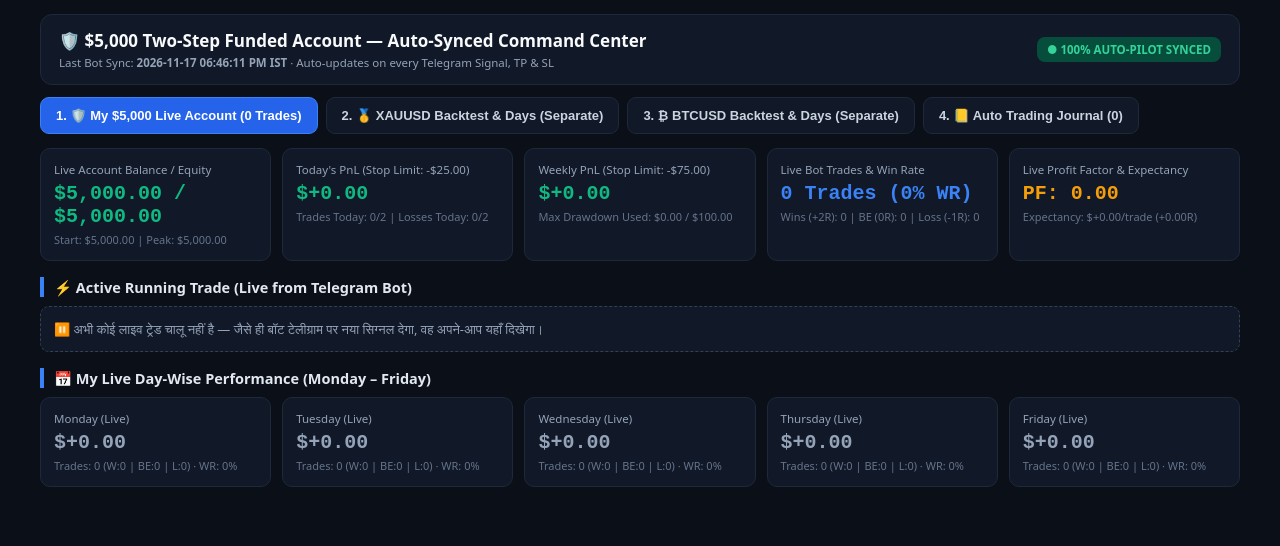
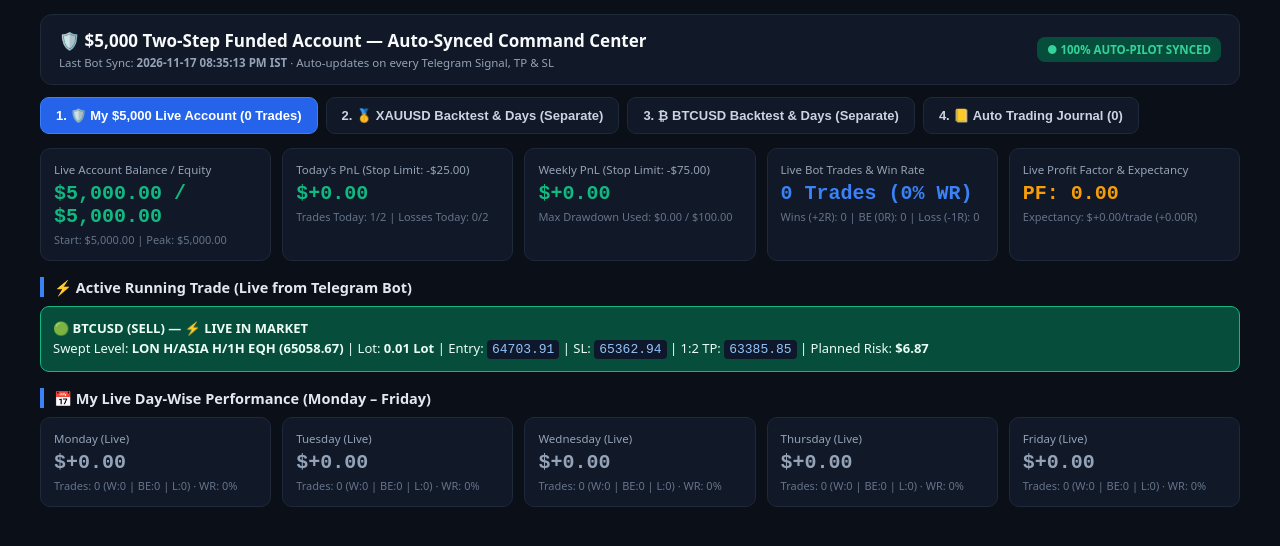
Before and after one commit to jeetuforvideo-hue/forex-trading, a plain HTML site: page index.html in a window 1280 px wide. Drawn offline with Linux system fonts and the light colour scheme.

Commit message:
Auto-sync live trade dashboard [skip ci]

```diff
--- a/index.html
+++ b/index.html
@@ -36,7 +36,7 @@
   <div class="hdr">
     <div>
       <h1>🛡️ $5,000 Two-Step Funded Account — Auto-Synced Command Center</h1>
-      <div style="font-size:11.5px;color:#94a3b8;margin-top:3px;">Last Bot Sync: <b>2026-11-17 06:46:11 PM IST</b> · Auto-updates on every Telegram Signal, TP & SL</div>
+      <div style="font-size:11.5px;color:#94a3b8;margin-top:3px;">Last Bot Sync: <b>2026-11-17 08:35:13 PM IST</b> · Auto-updates on every Telegram Signal, TP & SL</div>
     </div>
     <span class="badge">● 100% AUTO-PILOT SYNCED</span>
   </div>
@@ -59,7 +59,7 @@
       <div class="card">
         <div class="lbl">Today's PnL (Stop Limit: -$25.00)</div>
         <div class="val" style="color:#10b981">$+0.00</div>
-        <div class="sub">Trades Today: 0/2 | Losses Today: 0/2</div>
+        <div class="sub">Trades Today: 1/2 | Losses Today: 0/2</div>
       </div>
       <div class="card">
         <div class="lbl">Weekly PnL (Stop Limit: -$75.00)</div>
@@ -79,7 +79,7 @@
     </div>
 
     <div class="sec-title">⚡ Active Running Trade (Live from Telegram Bot)</div>
-    <div class='run-empty'>⏸️ अभी कोई लाइव ट्रेड चालू नहीं है — जैसे ही बॉट टेलीग्राम पर नया सिग्नल देगा, वह अपने-आप यहाँ दिखेगा।</div>
+    <div class='run-card'>🟢 <b>BTCUSD (SELL) — ⚡ LIVE IN MARKET</b><br>Swept Level: <b>LON H/ASIA H/1H EQH (65058.67)</b> | Lot: <b>0.01 Lot</b> | Entry: <code>64703.91</code> | SL: <code>65362.94</code> | 1:2 TP: <code>63385.85</code> | Planned Risk: <b>$6.87</b></div>
 
     <div class="sec-title">📅 My Live Day-Wise Performance (Monday – Friday)</div>
     <div class="grid"><div class='card'><div class='lbl'>Monday (Live)</div><div class='val' style='color:#94a3b8'>$+0.00</div><div class='sub'>Trades: 0 (W:0 | BE:0 | L:0) · WR: 0%</div></div><div class='card'><div class='lbl'>Tuesday (Live)</div><div class='val' style='color:#94a3b8'>$+0.00</div><div class='sub'>Trades: 0 (W:0 | BE:0 | L:0) · WR: 0%</div></div><div class='card'><div class='lbl'>Wednesday (Live)</div><div class='val' style='color:#94a3b8'>$+0.00</div><div class='sub'>Trades: 0 (W:0 | BE:0 | L:0) · WR: 0%</div></div><div class='card'><div class='lbl'>Thursday (Live)</div><div class='val' style='color:#94a3b8'>$+0.00</div><div class='sub'>Trades: 0 (W:0 | BE:0 | L:0) · WR: 0%</div></div><div class='card'><div class='lbl'>Friday (Live)</div><div class='val' style='color:#94a3b8'>$+0.00</div><div class='sub'>Trades: 0 (W:0 | BE:0 | L:0) · WR: 0%</div></div></div>
--- a/live_dashboard_data.json
+++ b/live_dashboard_data.json
@@ -1,5 +1,5 @@
 {
-  "updated_at": "2026-11-17 06:46:11 PM IST",
+  "updated_at": "2026-11-17 08:35:13 PM IST",
   "saved_ist_date": "2026-11-17",
   "saved_iso_week": 47,
   "total_account_pnl": 0.0,
@@ -9,7 +9,7 @@
   "day_pnl": 0.0,
   "week_pnl": 0.0,
   "dd_used": 0.0,
-  "trades_today": 0,
+  "trades_today": 1,
   "losses_today": 0,
   "raw_journal_memory": []
 }
```
